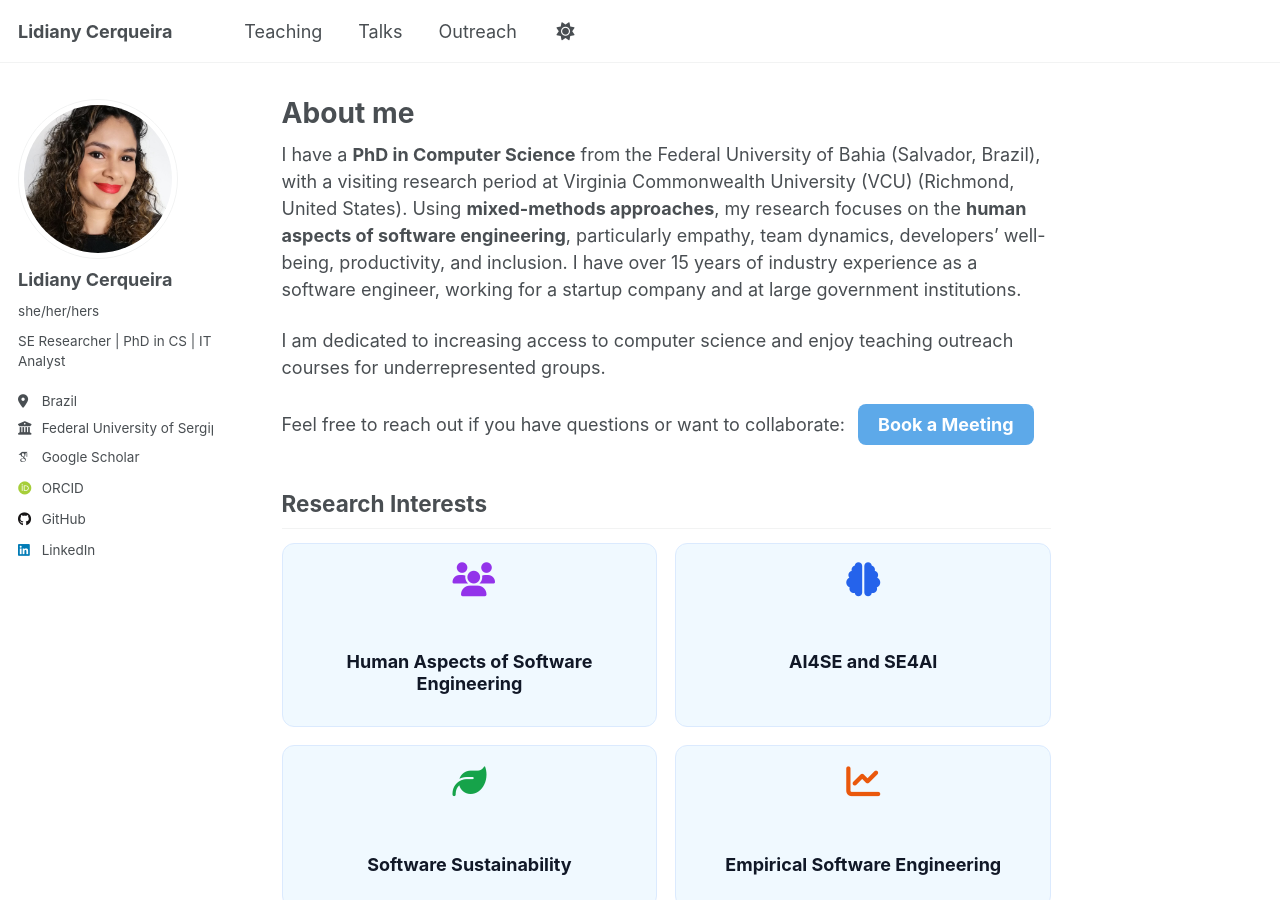
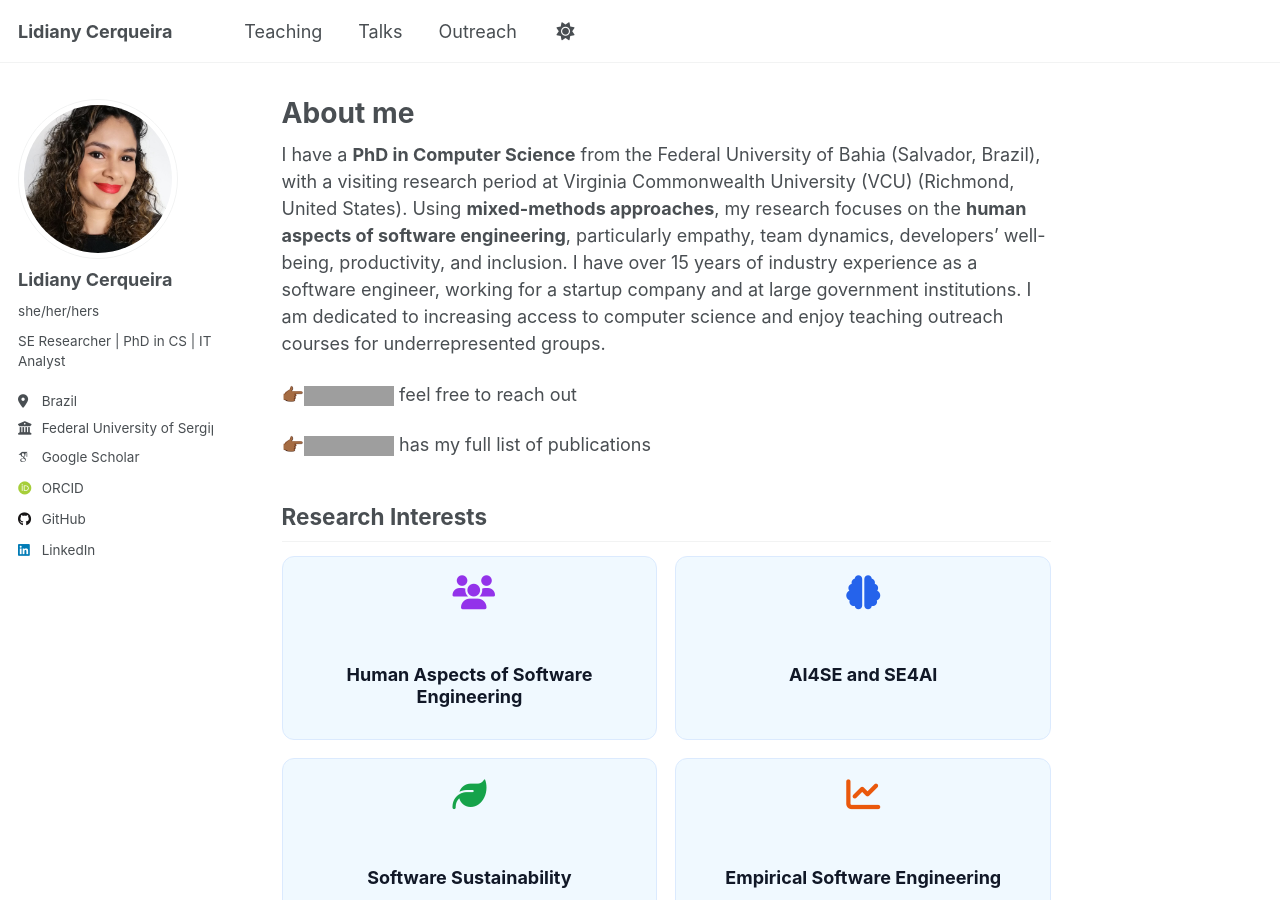
Before and after one commit to lidianycs/lidianycs.github.io, a Jekyll site: the page built from _pages/about.md, in a window 1280 px wide and 900 px high. Built offline with Jekyll 4.4.1, drawn with Linux system fonts in a browser that asks for light colours; some web fonts are replaced; grey boxes are pictures that could not be loaded.

Commit message:
Update about.md

```diff
--- a/_pages/about.md
+++ b/_pages/about.md
@@ -8,20 +8,11 @@
   - /about.html
 ---
 
-I have a **PhD in Computer Science** from the Federal University of Bahia (Salvador, Brazil), with a visiting research period at Virginia Commonwealth University (VCU) (Richmond, United States). Using **mixed-methods approaches**, my research focuses on the **human aspects of software engineering**, particularly empathy, team dynamics, developers' well-being, productivity, and inclusion. I have over 15 years of industry experience as a software engineer, working for a startup company and at large government institutions.
+I have a **PhD in Computer Science** from the Federal University of Bahia (Salvador, Brazil), with a visiting research period at Virginia Commonwealth University (VCU) (Richmond, United States). Using **mixed-methods approaches**, my research focuses on the **human aspects of software engineering**, particularly empathy, team dynamics, developers' well-being, productivity, and inclusion. I have over 15 years of industry experience as a software engineer, working for a startup company and at large government institutions. I am dedicated to increasing access to computer science and enjoy teaching outreach courses for underrepresented groups.
 
-I am dedicated to increasing access to computer science and enjoy teaching outreach courses for underrepresented groups.
+👉🏾[![Book a Meeting](https://img.shields.io/badge/Book%20a%20Meeting-5DA9E9?style=for-the-badge&logo=google-calendar&logoColor=white)](https://www.calday.me/lidianycs)  feel free to reach out
 
-<p>
-  Feel free to reach out if you have questions or want to collaborate:
-  <button onclick="window.open('https://www.calday.me/lidianycs','_blank')"
-          style="background-color:#5DA9E9; color:#fff; padding:10px 20px;
-                 margin-left:8px; font-weight:bold; border:none;
-                 border-radius:8px; cursor:pointer;">
-    Book a Meeting
-  </button>
-</p>
-
+👉🏾[![Google Scholar](https://img.shields.io/badge/Google%20Scholar-4285F4?style=for-the-badge&logo=google-scholar&logoColor=white)](https://scholar.google.com/citations?user=kxhHAW4AAAAJ)  has my full list of publications
 
 
 
```
